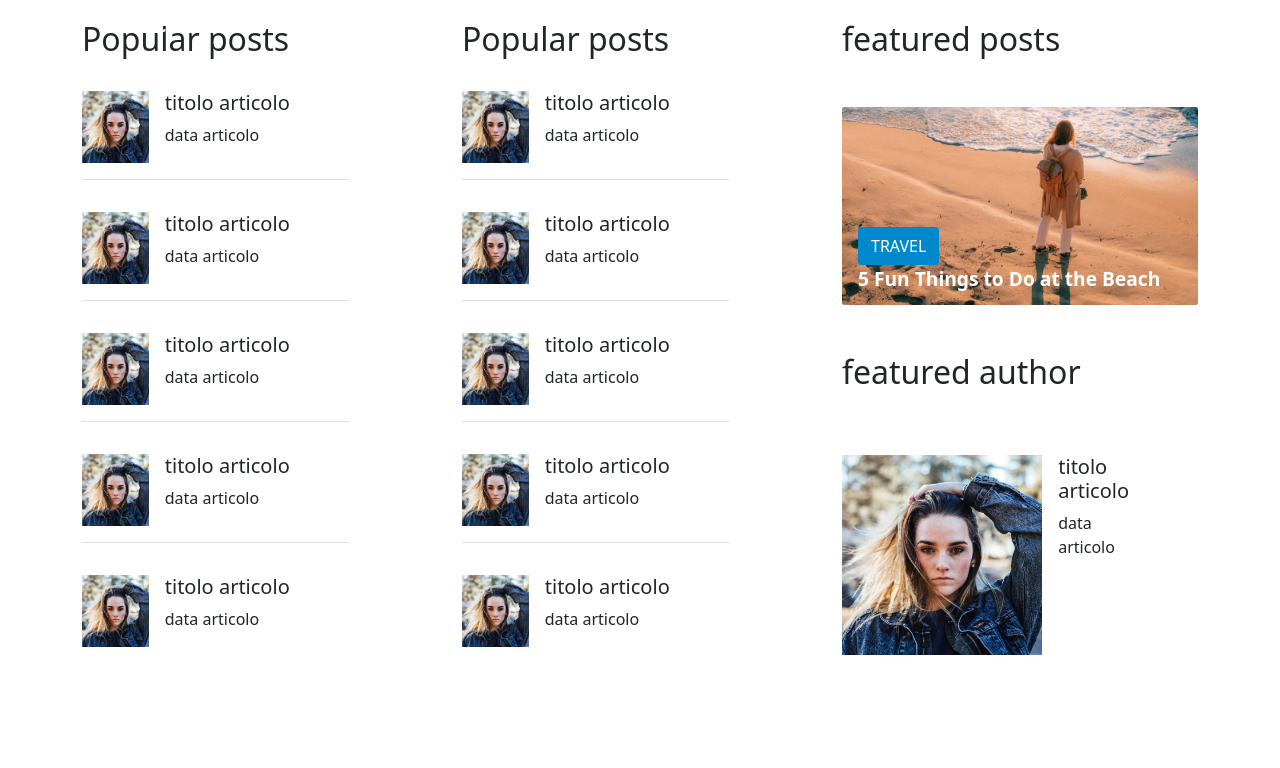
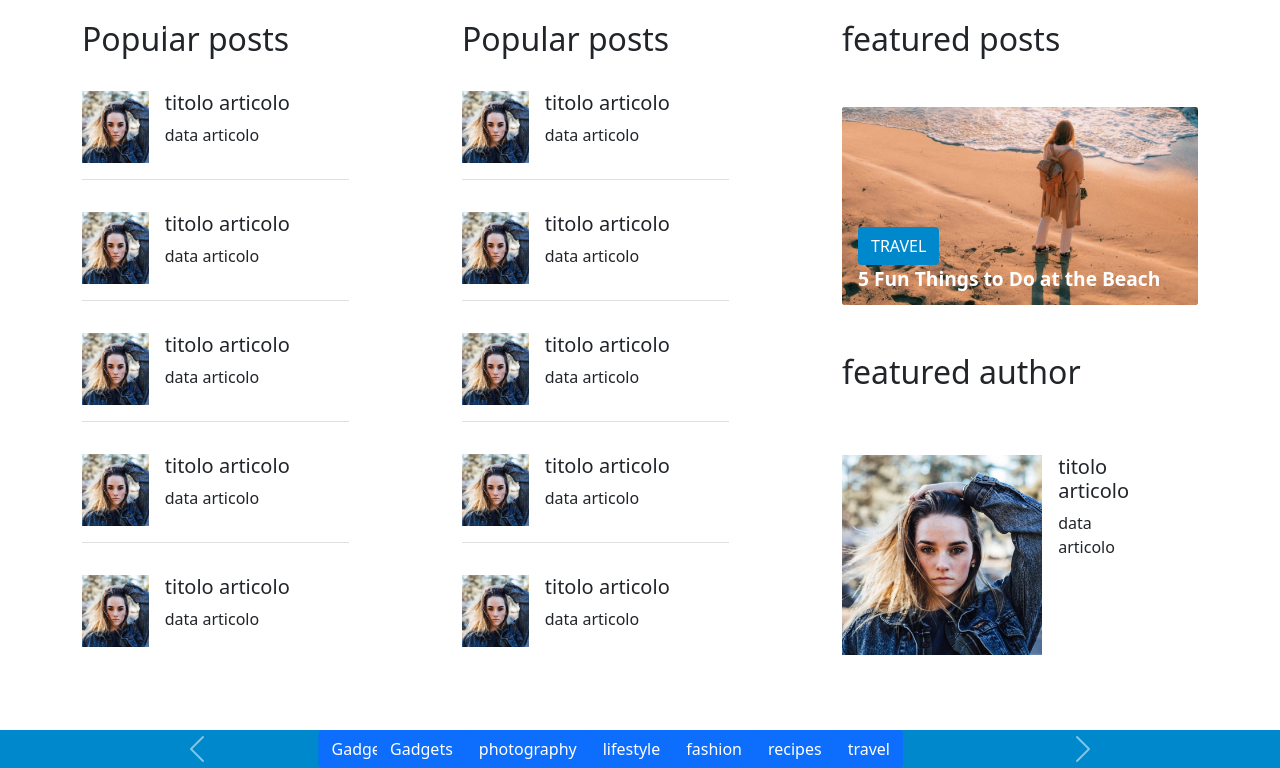
Before and after one commit to Dandav2923/proj-html-vuejs, a Vue app: page / in a window 1280 px wide. Shown: the part 716-1484 px from the top of the page. Before the commit the page ends 1446 px from the top, so only its background shows below. Built offline with nearby package versions, Linux system fonts and the light colour scheme.

Commit message:
main mid

```diff
--- a/src/components/Main/Main.vue
+++ b/src/components/Main/Main.vue
@@ -1,9 +1,9 @@
 <template>
-  <div class="container-fluid">
-      <MainTop />
-      <MainMid />
-      <MainBot />
-  </div>
+<div class="container-fluid p-0">
+    <MainTop />
+    <MainMid />
+    <MainBot />
+</div>
 </template>
 
 <script>
--- a/src/components/Main/MainMid.vue
+++ b/src/components/Main/MainMid.vue
@@ -1,15 +1,116 @@
 <template>
-<div class="container">
-
+<div class="container-fluid">
+    <div class="row justify-content-center">
+        <div class="col-10">
+            <div id="carouselExampleInterval" class="carousel slide" data-bs-ride="carousel">
+                <div class="carousel-inner">
+                    <div class="carousel-item active d-flex justify-content-center" data-bs-interval="false">
+                        <button class="btn btn-primary">Gadgets</button>
+                        <button class="btn btn-primary">photography</button>
+                        <button class="btn btn-primary">lifestyle</button>
+                        <button class="btn btn-primary">fashion</button>
+                        <button class="btn btn-primary">recipes</button>
+                        <button class="btn btn-primary">travel</button>
+                    </div>
+                    <div class="carousel-item d-flex justify-content-center" data-bs-interval="false">
+                        <button class="btn btn-primary">Gadgets</button>
+                        <button class="btn btn-primary">photography</button>
+                        <button class="btn btn-primary">lifestyle</button>
+                        <button class="btn btn-primary">fashion</button>
+                        <button class="btn btn-primary">recipes</button>
+                        <button class="btn btn-primary">travel</button>
+                    </div>
+                    <div class="carousel-item d-flex justify-content-center">
+                        <button class="btn btn-primary">Gadgets</button>
+                        <button class="btn btn-primary">photography</button>
+                        <button class="btn btn-primary">lifestyle</button>
+                        <button class="btn btn-primary">fashion</button>
+                        <button class="btn btn-primary">recipes</button>
+                        <button class="btn btn-primary">travel</button>
+                    </div>
+                </div>
+                <button class="carousel-control-prev" type="button" data-bs-target="#carouselExampleInterval" data-bs-slide="prev">
+                    <span class="carousel-control-prev-icon" aria-hidden="true"></span>
+                    <span class="visually-hidden">Previous</span>
+                </button>
+                <button class="carousel-control-next" type="button" data-bs-target="#carouselExampleInterval" data-bs-slide="next">
+                    <span class="carousel-control-next-icon" aria-hidden="true"></span>
+                    <span class="visually-hidden">Next</span>
+                </button>
+            </div>
+            <!-- <div
+                id="carouselExampleControls"
+                class="carousel slide"
+                data-bs-ride="carousel">
+                <div class="carousel-inner">
+                    <div class="carousel-item active d-flex justify-content-center">
+                        <button class="btn btn-primary">Gadgets</button>
+                        <button class="btn btn-primary">photography</button>
+                        <button class="btn btn-primary">lifestyle</button>
+                        <button class="btn btn-primary">fashion</button>
+                        <button class="btn btn-primary">recipes</button>
+                        <button class="btn btn-primary">travel</button>
+                    </div>
+                    <div class="carousel-item d-flex justify-content-center">
+                        <button class="btn btn-primary">Gadgets</button>
+                        <button class="btn btn-primary">photography</button>
+                        <button class="btn btn-primary">lifestyle</button>
+                        <button class="btn btn-primary">fashion</button>
+                        <button class="btn btn-primary">recipes</button>
+                        <button class="btn btn-primary">travel</button>
+                    </div>
+                </div>
+                <button
+                    class="carousel-control-prev"
+                    type="button"
+                    data-bs-target="#carouselExampleControls"
+                    data-bs-slide="prev">
+                <span
+                    class="carousel-control-prev-icon"
+                    aria-hidden="true">
+                </span>
+                <span
+                    class="visually-hidden">
+                        Previous
+                </span>
+                </button>
+                <button
+                    class="carousel-control-next"
+                    type="button"
+                    data-bs-target="#carouselExampleControls"
+                    data-bs-slide="next">
+                <span
+                    class="carousel-control-next-icon"
+                    aria-hidden="true">
+                </span>
+                <span
+                    class="visually-hidden">
+                        Next
+                </span>
+                </button>
+            </div> -->
+        </div>
+    </div>
 </div>
 </template>
 
 <script>
 export default {
     name: 'MainMid',
+    data (){
+        return [
+
+        ]
+    }
 }
 </script>
 
-<style>
+<style lang="scss" scoped>
+@import "../../assets/scss/partials/_variables.scss";
+.container-fluid .row {
+    background-color: $bg-color-blue;
+}
+
+
 
 </style>
--- a/src/main.js
+++ b/src/main.js
@@ -1,6 +1,8 @@
 import Vue from "vue";
 import App from "./App.vue";
 import '@fortawesome/fontawesome-free/css/all.css';
+import "bootstrap/dist/css/bootstrap.min.css";
+import "bootstrap";
 
 Vue.config.productionTip = false;
 
```
